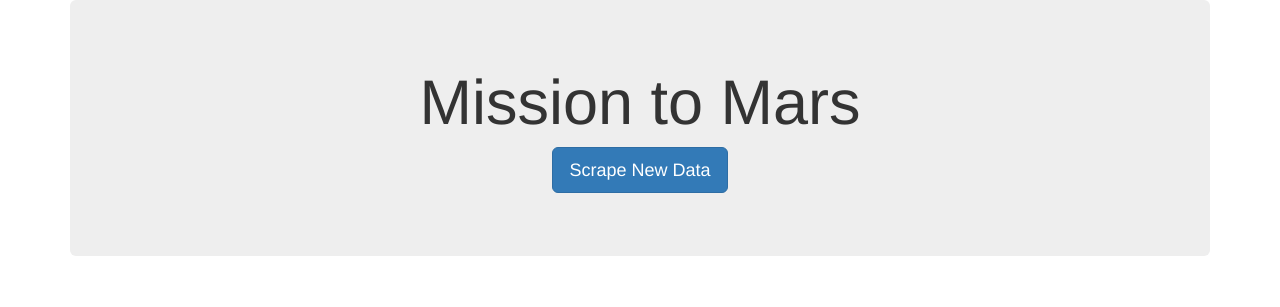
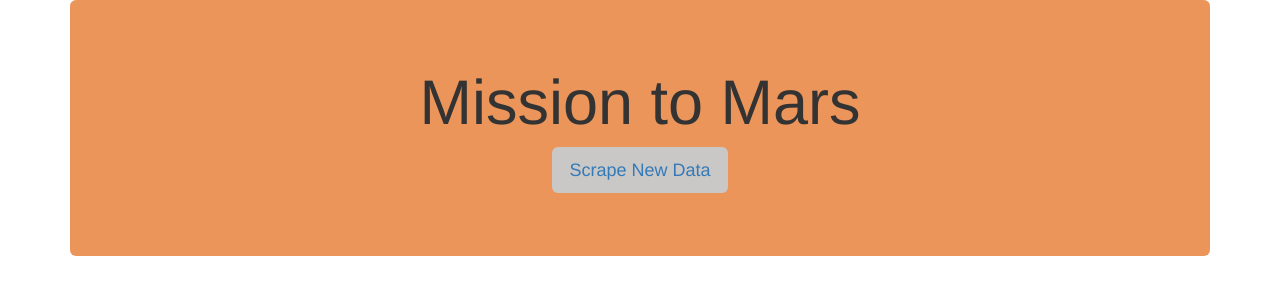
Before and after one commit to rkaysen63/Mission-to-Mars, a Flask app: page / in a window 1280 px wide. Shown: the top 307 px of the page. Run offline with Flask 2, Linux system fonts and the light colour scheme; data that the repository does not hold is empty; some libraries are stand-ins or nearby versions.

Commit message:
updated html code for aesthetics

```diff
--- a/templates/index.html
+++ b/templates/index.html
@@ -13,10 +13,11 @@
   <body>
     <div class="container">
       <!-- Add Jumbotron to Header -->
-      <div class="jumbotron text-center">
+      <div class="jumbotron text-center" style="background-color: rgba(233, 138, 75, 0.904)">
         <h1>Mission to Mars</h1>
         <!-- Add a button to activate scraping script -->
-        <p><a class="btn btn-primary btn-lg" href="/scrape" role="button">Scrape New Data</a></p>
+        <p><a class="btn btn-lg" style="background-color: rgb(202, 199, 199)"
+          href="/scrape" role="button">Scrape New Data</a></p>
       </div>
 
       <!-- Add section for Mars News -->
@@ -48,7 +49,7 @@
         <div class="col-md-4">
           <!-- Mars Facts -->
           <div class="row" id="mars-facts">
-            <h4>Mars Facts</h4>
+            <h3 class="text-center">Mars Facts</h3>
             {{ mars.facts | safe }}
           </div>
         </div>
@@ -61,7 +62,7 @@
         </div>
 
         {% for hemisphere in mars.hemispheres %}
-        <div class="col-md-6">
+        <div class="col-md-3">
           <div class="thumbnail">
             <img src="{{hemisphere.img_url | default('static/images/error.png', true)}}" alt="...">
             <div class="caption">
```
Also changed, not shown: image_files/del_2_mars_hemispheres.png (added), image_files/del_3_homepage.png (added), image_files/del_3_mars_hemispheres.png (added), 1 other file.
